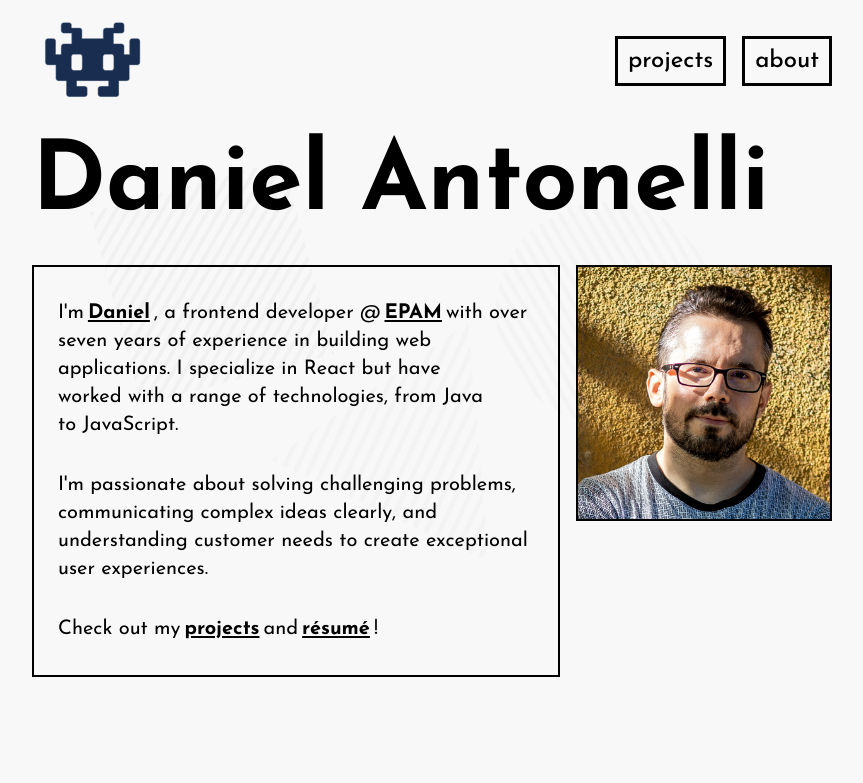
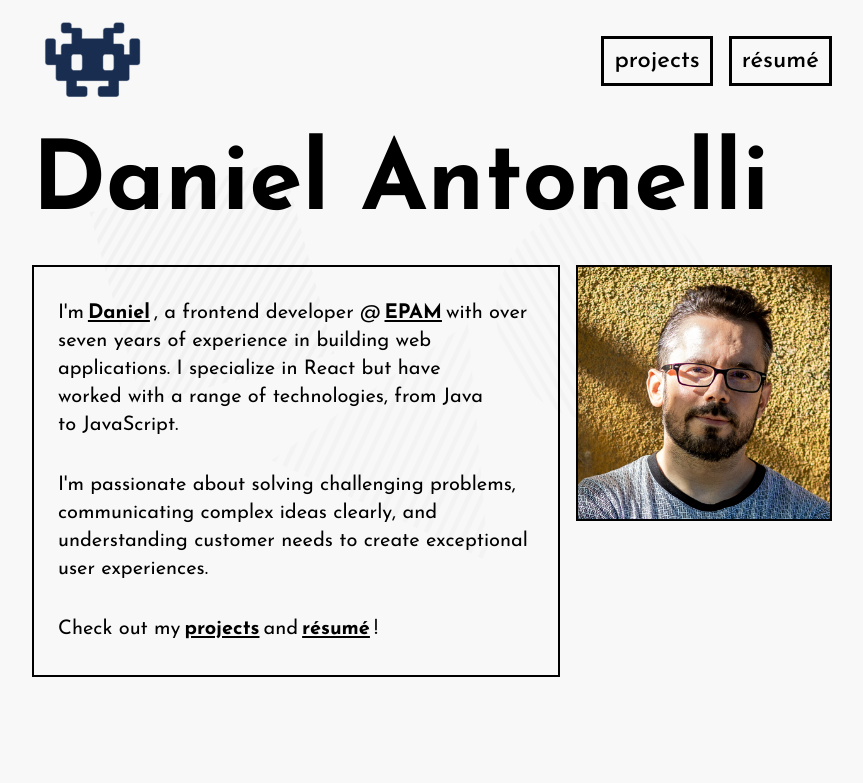
Before and after one commit to dan-antonelli/dantonelli-portfolio, a React (Vite) app: page / in a window 1280 px wide. Shown: the top 783 px of the page, without its empty margins (208-1071 px from the left). Built offline with nearby package versions, Linux system fonts and the light colour scheme.

Commit message:
rename links

```diff
--- a/src/App.tsx
+++ b/src/App.tsx
@@ -8,7 +8,7 @@ function App() {
       <Routes>
         <Route path="/" element={<HomePage />} />
         <Route path="/projects" element={<ProjectsPage />} />
-        <Route path="/about" element={<PageNotFoundPage />} />
+        <Route path="/cv" element={<PageNotFoundPage />} />
         <Route path="*" element={<PageNotFoundPage />} />
       </Routes>
     </Router>
--- a/src/components/Navbar.tsx
+++ b/src/components/Navbar.tsx
@@ -10,8 +10,8 @@ export default function Navbar() {
         <Link to="/projects" className="main-link" title="projects">
           projects
         </Link>
-        <Link to="/about" className="main-link" title="about">
-          about
+        <Link to="/cv" className="main-link" title="about">
+          résumé
         </Link>
       </div>
     </nav>
```
